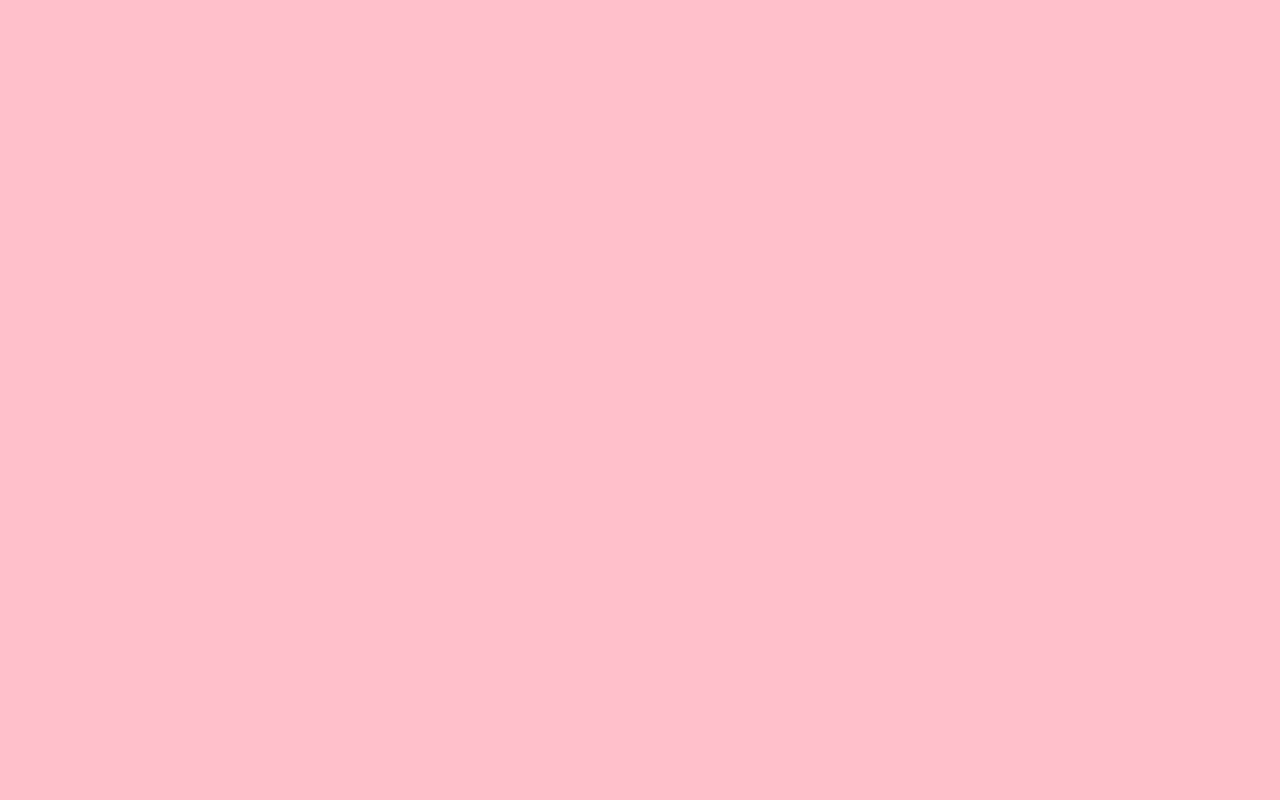
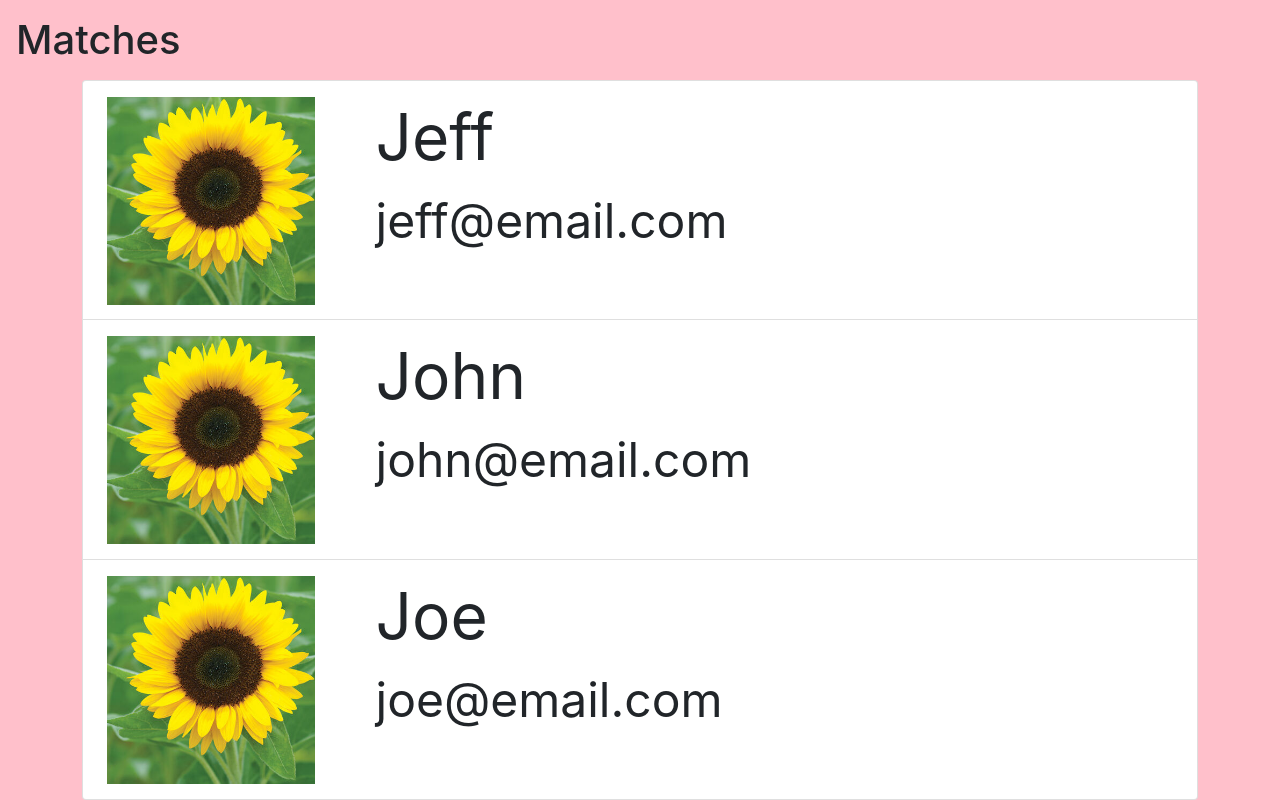
Before and after one commit to babyspider/CampusDate, a React (Create React App) app in the folder mern/campusdate/: page /matches in a window 1280 px wide. Before the commit this address had no page. Built offline with nearby package versions, Linux system fonts and the light colour scheme; what react-native would draw is missing.

Commit message:
matches page (front-end only)

```diff
--- /dev/null
+++ b/mern/campusdate/src/components/matches/matches.component.js
@@ -0,0 +1,48 @@
+
+import './matches.css';
+import { ListGroup, Container, Figure, Row, Col } from "react-bootstrap";
+import React, { useEffect, useState } from "react";
+import placeholder from "../assets/placeholder.png"
+
+export default function Matches() {
+  const [checked, setChecked] = useState(false);
+  const [radioValue, setRadioValue] = useState('1');
+  const matches = [ {src: placeholder, name: "Jeff", email: "jeff@email.com"},
+  {src: placeholder, name: "John", email: "john@email.com"},
+  {src: placeholder, name: "Joe", email: "joe@email.com"}]
+    return (
+     <main>
+     <head>
+     </head>
+     <body>
+         <h1 class="m-3">Matches</h1>
+         <Container>
+         <ListGroup class="m-4" defaultActiveKey="#link1">
+             {matches.map((hobby, idx) => (
+             <ListGroup.Item
+               id={`hobby-${idx}`}
+               className="matches-item"
+               variant="outline-primary"
+               checked={checked}
+               value={hobby.value}
+             >
+             <Row>
+             <Col>
+             <Figure.Image className="matches-image p-2" src={`${hobby.src}`}/>
+             </Col>
+             <Col xs={9}>
+             <span class="matches-name">{hobby.name}</span>
+             <br/>
+             <span class="matches-email">{hobby.email}</span>
+             </Col>
+             </Row>
+             </ListGroup.Item>
+             ))}
+        </ListGroup>
+        </Container>
+
+
+</body>
+      </main>
+    );
+}
--- /dev/null
+++ b/mern/campusdate/src/components/matches/matches.css
@@ -0,0 +1,25 @@
+body {
+  margin: 0;
+  background-color: pink;
+  font-family: -apple-system, BlinkMacSystemFont, 'Segoe UI', 'Roboto', 'Oxygen',
+    'Ubuntu', 'Cantarell', 'Fira Sans', 'Droid Sans', 'Helvetica Neue',
+    sans-serif;
+  -webkit-font-smoothing: antialiased;
+  -moz-osx-font-smoothing: grayscale;
+}
+
+.matches-item {
+	height: 30vh;
+}
+
+.matches-name{
+	font-size: 8vh;
+}
+
+.matches-email{
+	font-size: 6vh;
+}
+
+.matches-image {
+	height: 28vh;
+}
--- a/mern/campusdate/src/index.js
+++ b/mern/campusdate/src/index.js
@@ -10,7 +10,8 @@ import Profile from "./components/profile/profile.component";
 import EditProfile from "./components/editprofile/editprofile.component";
 import CreateProfile from "./components/createprofile/createprofile.component";
 import Chat from "./components/chat/chat.component";
-
+import Matches from "./components/matches/matches.component";
+import GetMatches from "./components/routeTesting/get-match"
 
 ReactDOM.render(
   <React.StrictMode>
@@ -21,7 +22,9 @@ ReactDOM.render(
     <Route path="profile" element={<Profile />} />
     <Route path="editprofile" element={<EditProfile />} />
     <Route path="createprofile" element={<CreateProfile />} />
+    <Route path="matches" element={<Matches />} />
     <Route path="chat" element={<Chat />} />
+    <Route path="test1" element={<GetMatches />} />
   </Routes>
   </BrowserRouter>
   </React.StrictMode>,
```
Also changed, not shown: mern/campusdate/src/components/assets/placeholder.jpg (added), mern/campusdate/src/components/assets/placeholder.png (added).
